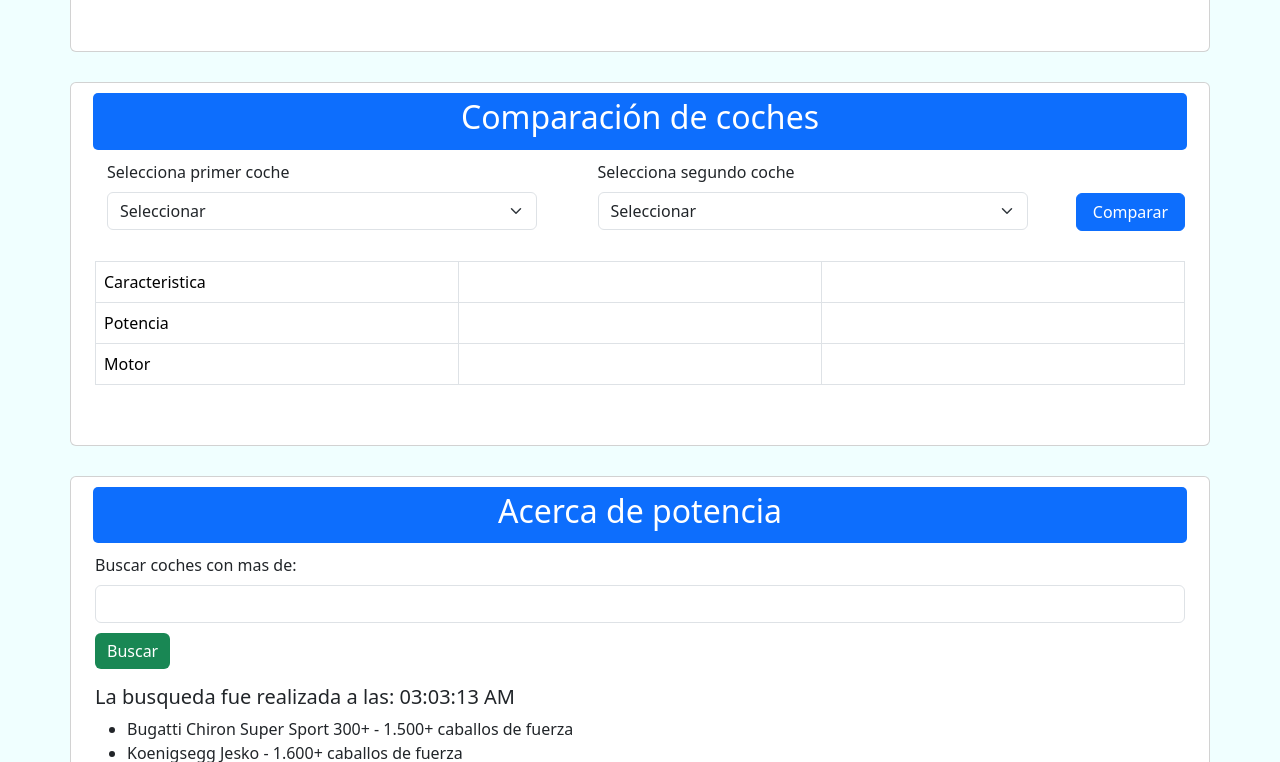
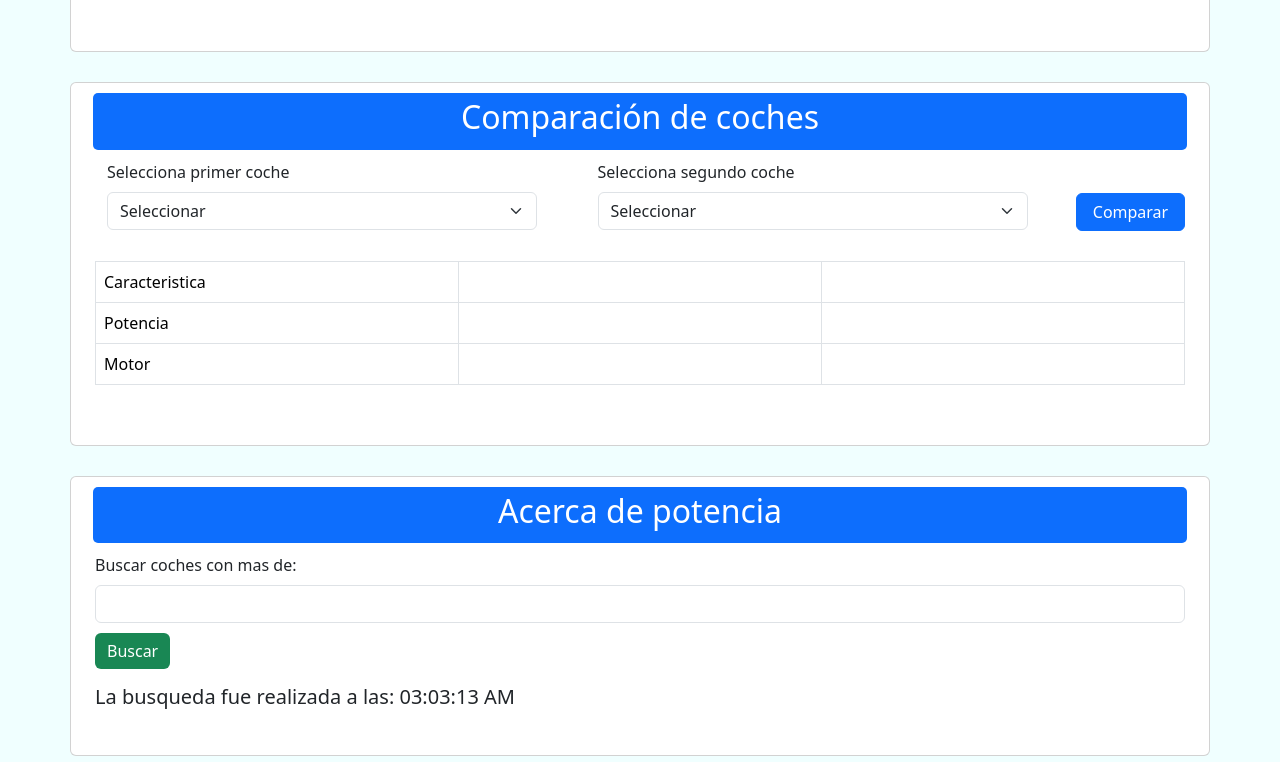
Before and after one commit to lxstik/2425M6, a plain HTML site: page examenes/examen UF1/index.html in a window 1280 px wide. Both pictures are taken after a click on the button "Buscar". Shown: the part 902-1664 px from the top of the page. Drawn offline with nearby package versions, Linux system fonts and the light colour scheme.

Commit message:
examen ahora si xd

```diff
--- a/examenes/examen UF1/index.html
+++ b/examenes/examen UF1/index.html
@@ -315,7 +315,7 @@
             for (i = 0; i < arrayCoches.length; i++) {
 
                 //control de errores
-                if (inputInfo < 0 || inputInfo > 1899) {
+                if (inputInfo < 0 || inputInfo > 1899 || inputInfo == "") {
                     alert("No hay coches con esta potencia!!!")
                     i = 5 // para salir del buscle porque sino la pagina se queda bugeada en un bucle constante y no se quita alert !!!!!!!!!!
                 } else if (inputInfo < arrayCoches[i].comparacionPotencia) { //comparacion con cada coche en el array
```
